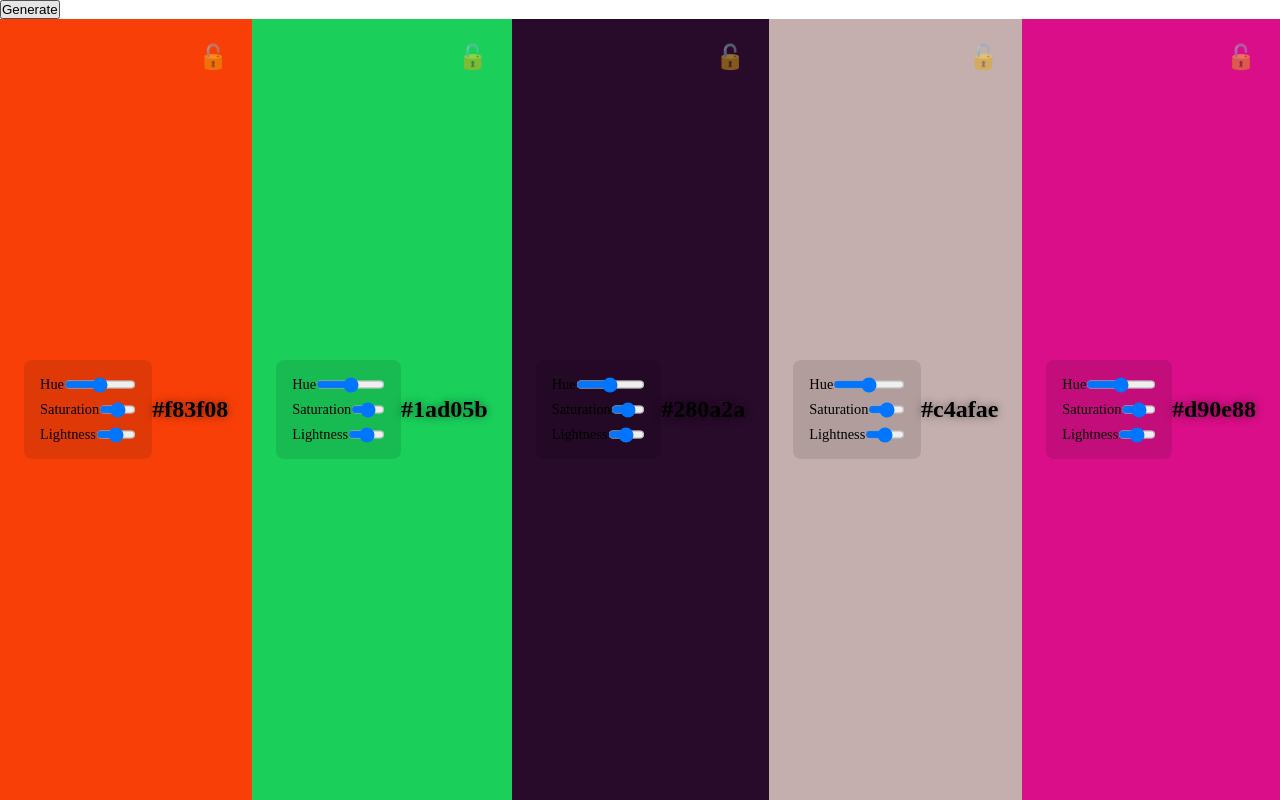
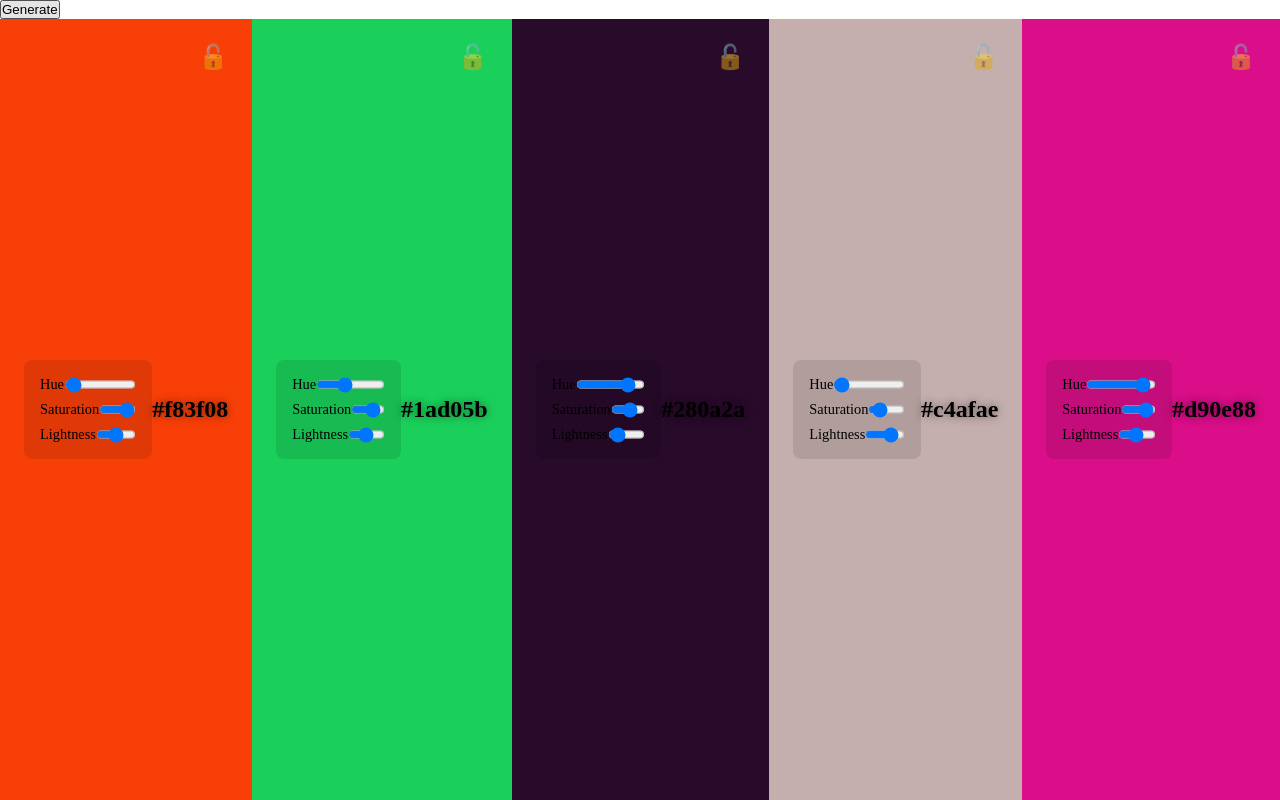
Before and after one commit to BIazeStorm/color-palette-generator, a React (Vite) app: page / in a window 1280 px wide. Built offline with nearby package versions, Linux system fonts and the light colour scheme.

Commit message:
feat: implement logic for slider value binding

```diff
--- a/src/components/ColorBlock.jsx
+++ b/src/components/ColorBlock.jsx
@@ -1,9 +1,13 @@
 import React, { useState } from "react";
+import chroma from "chroma-js";
 
 function ColorBlock({ color, onToggleLock }) {
     const { id, hex, isLocked } = color;
 
     const [isCopied, setIsCopied] = useState(false);
+
+    const [h, s, l] = chroma(hex).hsl();
+    const hslValues = { h: isNaN(h) ? 0 : h, s, l };
 
     const handleCopyToClipboard = () => {
         navigator.clipboard.writeText(hex);
@@ -23,15 +27,15 @@ function ColorBlock({ color, onToggleLock }) {
             <div className="ColorBlock__sliders">
                 <label>
                     <span>Hue</span>
-                    <input type="range" min="0" max="360" />
+                    <input type="range" min="0" max="360" value={hslValues.h} />
                 </label>
                 <label>
                     <span>Saturation</span>
-                    <input type="range" min="0" max="1" step="0.01" />
+                    <input type="range" min="0" max="1" step="0.01" value={hslValues.s} />
                 </label>
                 <label>
                     <span>Lightness</span>
-                    <input type="range" min="0" max="1" step="0.01" />
+                    <input type="range" min="0" max="1" step="0.01" value={hslValues.l} />
                 </label>
             </div>
 
```
